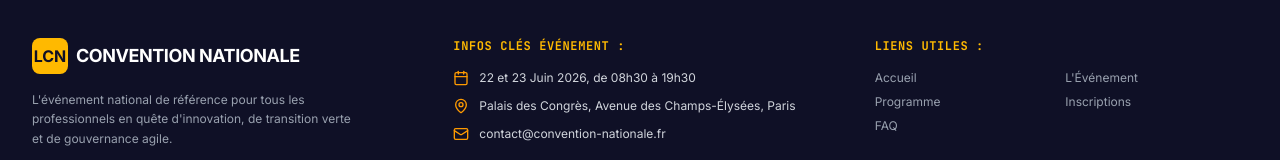
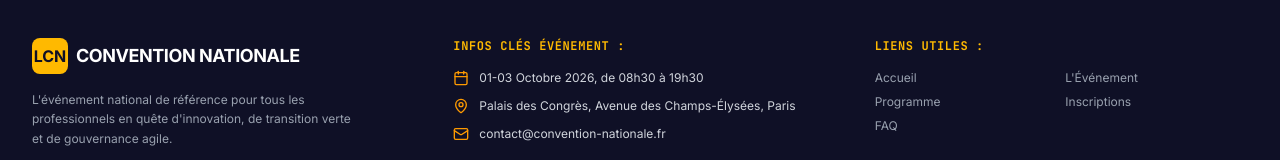
Before and after one commit to Lito24Ran/Convention_Nationale, a React (Vite) app: page / in a window 1280 px wide. Shown: the part 10760-10920 px from the top of the page. Built offline with nearby package versions, Linux system fonts and the light colour scheme.

Commit message:
Commit: Modification Footer

```diff
--- a/src/components/Footer.tsx
+++ b/src/components/Footer.tsx
@@ -46,7 +46,7 @@ export default function Footer() {
             <ul className="space-y-3 font-sans text-xs text-gray-300">
               <li className="flex items-center space-x-2.5">
                 <Calendar className="h-4 w-4 text-amber-500" />
-                <span>22 et 23 Juin 2026, de 08h30 à 19h30</span>
+                <span>01-03 Octobre 2026, de 08h30 à 19h30</span>
               </li>
               <li className="flex items-center space-x-2.5">
                 <MapPin className="h-4 w-4 text-amber-500" />
```
